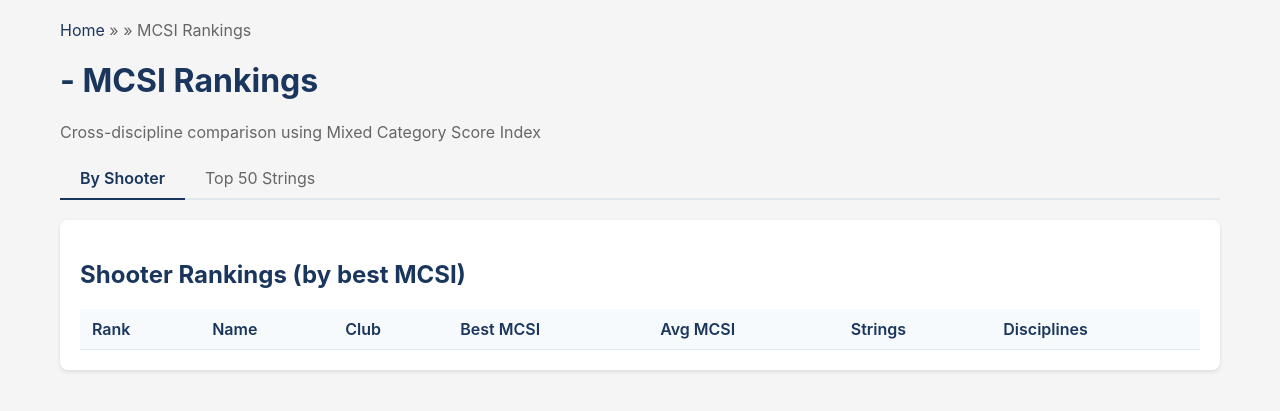
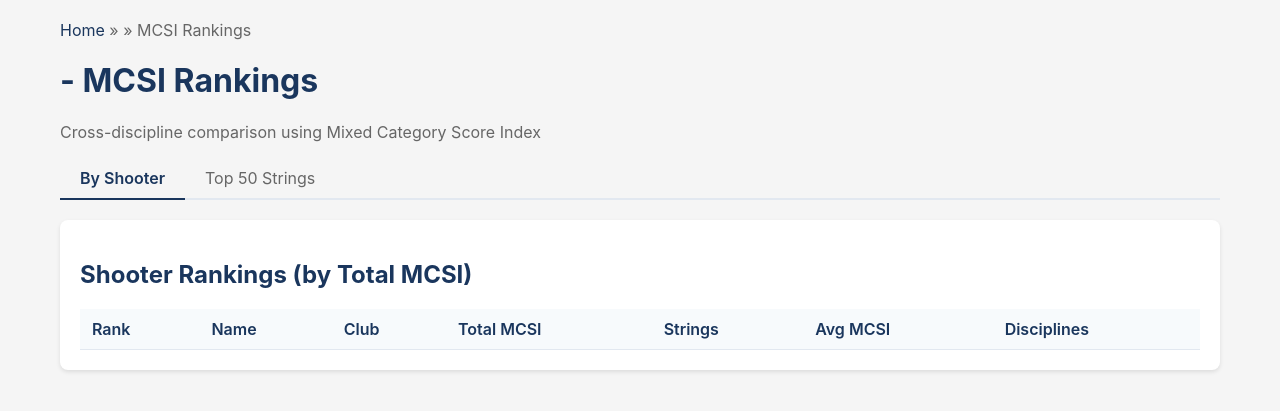
Before and after one commit to dcomerford/nraadatabase, a Flask app: template templates/event_mcsi.html in a window 1280 px wide. Shown: the part 50-461 px from the top of the page. Run offline with Flask 3, Linux system fonts and the light colour scheme; the template is opened without the code that fills it, so the values that code supplies are empty.

Commit message:
Change MCSI ranking to use Total instead of Best

```diff
--- a/app.py
+++ b/app.py
@@ -429,14 +429,14 @@ def event_mcsi(comp_id):
             'sid': data['sid'],
             'name': data['name'],
             'club': data['club'],
-            'best_mcsi': max(scores),
+            'total_mcsi': round(sum(scores), 2),
             'avg_mcsi': round(sum(scores) / len(scores), 2),
             'shoots': len(scores),
             'disciplines': sorted(data['disciplines'])
         })
 
-    # Sort by best MCSI
-    shooter_list.sort(key=lambda x: x['best_mcsi'], reverse=True)
+    # Sort by total MCSI descending
+    shooter_list.sort(key=lambda x: x['total_mcsi'], reverse=True)
 
     conn.close()
 
--- a/templates/event_mcsi.html
+++ b/templates/event_mcsi.html
@@ -18,16 +18,16 @@
 </div>
 
 <div id="shooters-tab" class="card">
-    <h2>Shooter Rankings (by best MCSI)</h2>
+    <h2>Shooter Rankings (by Total MCSI)</h2>
     <table>
         <thead>
             <tr>
                 <th>Rank</th>
                 <th>Name</th>
                 <th>Club</th>
-                <th>Best MCSI</th>
+                <th>Total MCSI</th>
+                <th>Strings</th>
                 <th>Avg MCSI</th>
-                <th>Strings</th>
                 <th>Disciplines</th>
             </tr>
         </thead>
@@ -42,9 +42,9 @@
                 </td>
                 <td><a href="/shooter/{{ s.sid }}">{{ s.name }}</a></td>
                 <td>{{ s.club or '-' }}</td>
-                <td><strong>{{ s.best_mcsi }}</strong></td>
+                <td><strong>{{ s.total_mcsi }}</strong></td>
+                <td>{{ s.shoots }}</td>
                 <td>{{ s.avg_mcsi }}</td>
-                <td>{{ s.shoots }}</td>
                 <td>
                     {% for d in s.disciplines %}
                     <span class="discipline-tag">{{ d }}</span>
```
